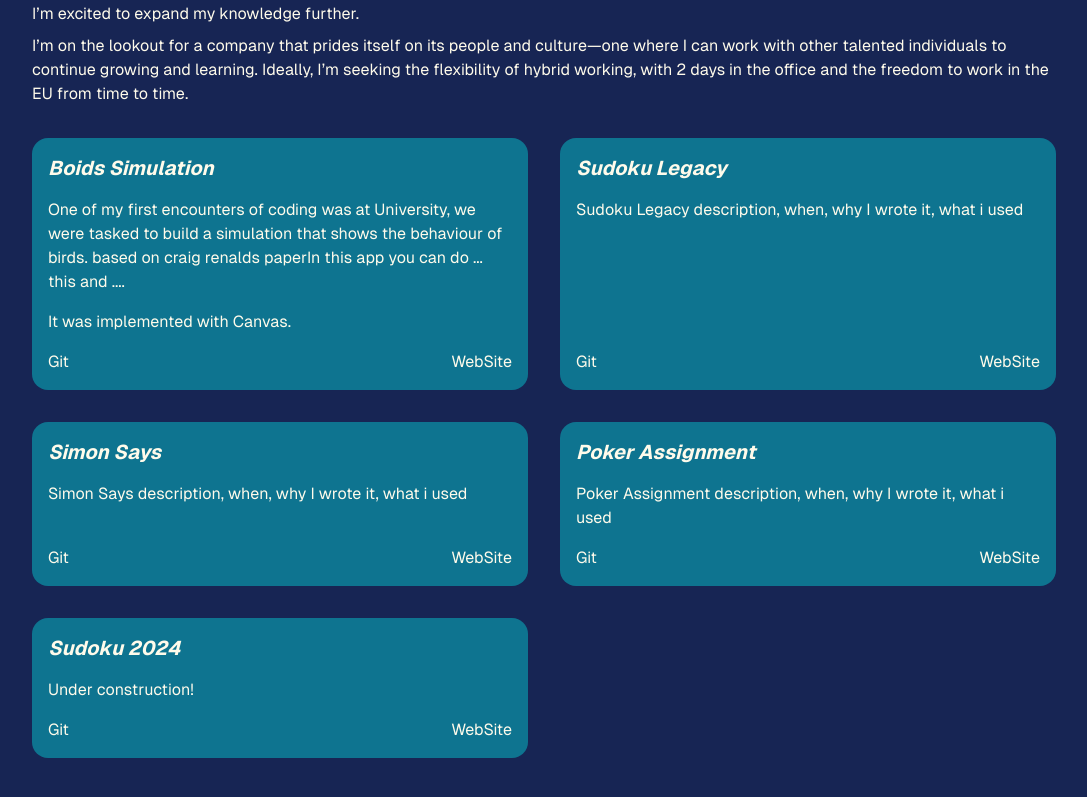
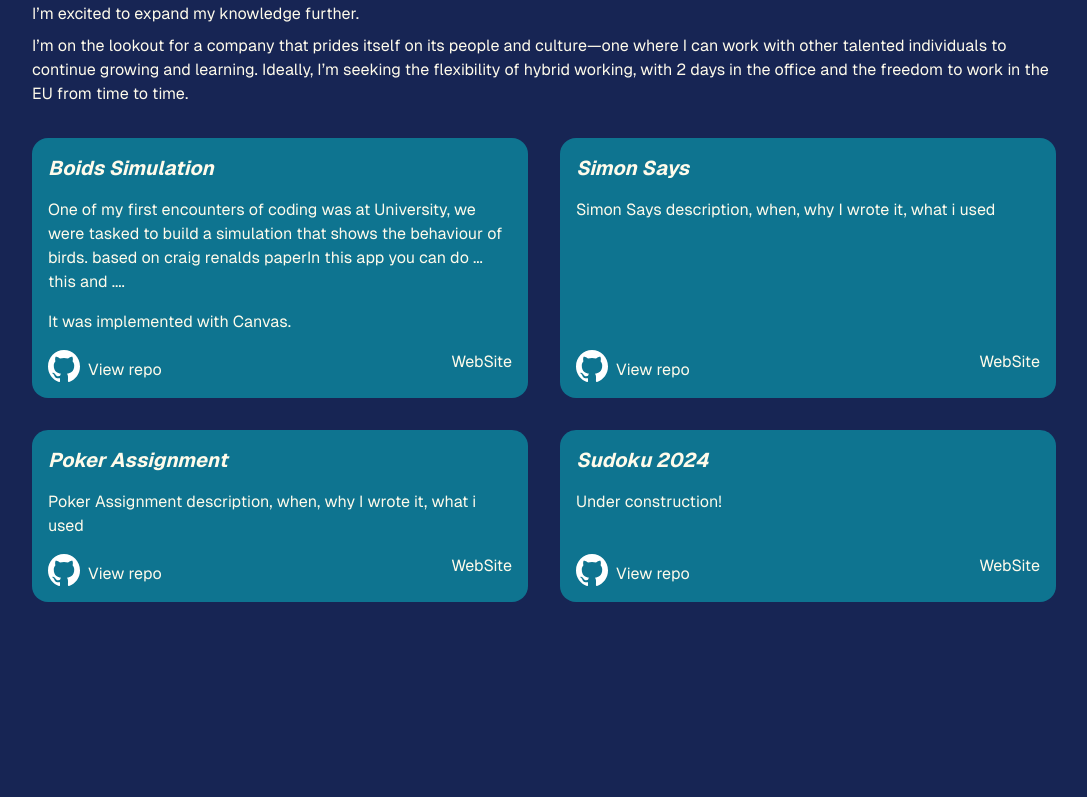
Before and after one commit to huggie1984/portfolio, a Next.js app: page / in a window 1280 px wide. Shown: the part 585-1382 px from the top of the page, without its empty margins (96-1183 px from the left). After the commit the page ends 1267 px from the top, so only its background shows below. Built offline with nearby package versions, Linux system fonts and the light colour scheme.

Commit message:
Add git icon to cards.

```diff
--- a/app/page.tsx
+++ b/app/page.tsx
@@ -1,16 +1,20 @@
 import Image from 'next/image';
-import { ReactNode } from 'react';
 import { DarkModeToggle } from '@/components/dark-mode-toggle/dark-mode-toggle';
 import { Email } from '@/components/icons/Email';
 import { Github } from '@/components/icons/Github';
 import { Linkedin } from '@/components/icons/Linkedin';
-// todo lets add rewrites to subdomain apps.
+import { Card } from '@/components/card/card';
 // todo add a link to my cv.
+// todo re write sudoku app.
+// todo make poker assignment pretty!
 // todo add all text!
+// todo deploy projects to static s3 buckets!
+// todo use next js rewrites to re write to projects!
 export default function Home() {
   return (
     <div className="flex flex-col min-h-screen p-8 gap-16 sm:p-20 font-[family-name:var(--font-geist-sans)]">
       <header className="flex gap-6 flex-wrap items-center justify-center">
+        <DarkModeToggle />
         <a
           className="flex items-center gap-2 hover:underline hover:underline-offset-4"
           href="www.linkedin.com/in/matthew-huggett-611aa098"
@@ -38,7 +42,6 @@
           <Email />
           matthuggett@hotmail.co.uk
         </a>
-        <DarkModeToggle />
       </header>
       <main className="container flex flex-col gap-8 items-center sm:items-start">
         <section className="p-4 bg-blue-800 w-full drop-shadow-2xl flex items-center flex-col md:flex-row gap-8">
@@ -108,12 +111,6 @@
             </>
           </Card>
           <Card
-            title="Sudoku Legacy"
-            gitUrl="https://github.com/huggie1984/boids-canvas"
-          >
-            <p>Sudoku Legacy description, when, why I wrote it, what i used</p>
-          </Card>
-          <Card
             title="Simon Says"
             gitUrl="https://github.com/huggie1984/boids-canvas"
           >
@@ -140,31 +137,3 @@
     </div>
   );
 }
-
-const Card = ({
-  title = '',
-  children,
-  gitUrl,
-}: {
-  title: string;
-  children: ReactNode;
-  gitUrl: string;
-}) => (
-  <div className="flex flex-col gap-4 p-4 text-amber-50 bg-cyan-700 rounded-2xl min-w-full">
-    <h3 className="text-xl font-bold italic">{title}</h3>
-    {children}
-    <nav className="flex justify-between mt-auto">
-      <a
-        className="hover:underline hover:underline-offset-4"
-        href={gitUrl}
-        target="_blank"
-        rel="noopener noreferrer"
-      >
-        Git
-      </a>
-      <a className="hover:underline hover:underline-offset-4" href="">
-        WebSite
-      </a>
-    </nav>
-  </div>
-);
--- a/components/card/card.tsx
+++ b/components/card/card.tsx
@@ -0,0 +1,57 @@
+import { ReactNode } from 'react';
+
+export const Card = ({
+  title = '',
+  children,
+  gitUrl,
+}: {
+  title: string;
+  children: ReactNode;
+  gitUrl: string;
+}) => (
+  <div className="flex flex-col gap-4 p-4 text-amber-50 bg-cyan-700 rounded-2xl min-w-full">
+    <h3 className="text-xl font-bold italic">{title}</h3>
+    {children}
+    <nav className="flex justify-between mt-auto">
+      <a
+        className="hover:underline hover:underline-offset-4 flex items-end gap-2"
+        href={gitUrl}
+        target="_blank"
+        rel="noopener noreferrer"
+      >
+        <svg
+          width="800px"
+          height="800px"
+          viewBox="0 0 20 20"
+          version="1.1"
+          className="w-[32px] h-[32px]"
+        >
+          <g
+            id="Page-1"
+            stroke="none"
+            stroke-width="1"
+            fill="none"
+            fill-rule="evenodd"
+          >
+            <g
+              id="Dribbble-Light-Preview"
+              transform="translate(-140.000000, -7559.000000)"
+              className="fill-white"
+            >
+              <g id="icons" transform="translate(56.000000, 160.000000)">
+                <path
+                  d="M94,7399 C99.523,7399 104,7403.59 104,7409.253 C104,7413.782 101.138,7417.624 97.167,7418.981 C96.66,7419.082 96.48,7418.762 96.48,7418.489 C96.48,7418.151 96.492,7417.047 96.492,7415.675 C96.492,7414.719 96.172,7414.095 95.813,7413.777 C98.04,7413.523 100.38,7412.656 100.38,7408.718 C100.38,7407.598 99.992,7406.684 99.35,7405.966 C99.454,7405.707 99.797,7404.664 99.252,7403.252 C99.252,7403.252 98.414,7402.977 96.505,7404.303 C95.706,7404.076 94.85,7403.962 94,7403.958 C93.15,7403.962 92.295,7404.076 91.497,7404.303 C89.586,7402.977 88.746,7403.252 88.746,7403.252 C88.203,7404.664 88.546,7405.707 88.649,7405.966 C88.01,7406.684 87.619,7407.598 87.619,7408.718 C87.619,7412.646 89.954,7413.526 92.175,7413.785 C91.889,7414.041 91.63,7414.493 91.54,7415.156 C90.97,7415.418 89.522,7415.871 88.63,7414.304 C88.63,7414.304 88.101,7413.319 87.097,7413.247 C87.097,7413.247 86.122,7413.234 87.029,7413.87 C87.029,7413.87 87.684,7414.185 88.139,7415.37 C88.139,7415.37 88.726,7417.2 91.508,7416.58 C91.513,7417.437 91.522,7418.245 91.522,7418.489 C91.522,7418.76 91.338,7419.077 90.839,7418.982 C86.865,7417.627 84,7413.783 84,7409.253 C84,7403.59 88.478,7399 94,7399"
+                  id="github-[#142]"
+                ></path>
+              </g>
+            </g>
+          </g>
+        </svg>
+        View repo
+      </a>
+      <a className="hover:underline hover:underline-offset-4" href="">
+        WebSite
+      </a>
+    </nav>
+  </div>
+);
```
